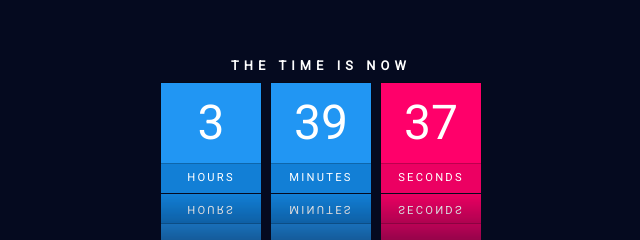
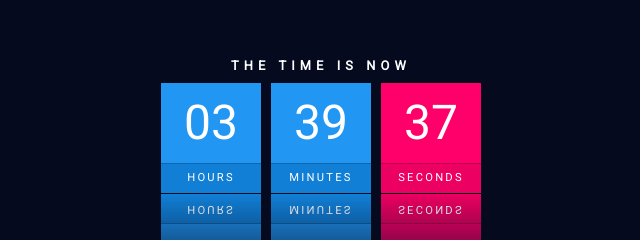
Before and after one commit to leodini/clock, a plain HTML site: page index.html in a window 1280 px wide. Shown: the part 280-520 px from the top of the page, 319-959 px from the left. Drawn offline with Linux system fonts and the light colour scheme.

Commit message:
added zero

```diff
--- a/index.html
+++ b/index.html
@@ -21,14 +21,23 @@
 
     <script>
 
+        function addZero(i){
+            if(i < 10){
+                i = '0' + i
+            }
+            return i
+        }
+
         function clock(){
             let hours = document.getElementById('hour')
             let minutes = document.getElementById('minutes')
             let seconds = document.getElementById('seconds')
 
-            let h = new Date().getHours()
-            let m = new Date().getMinutes()
-            let s = new Date().getSeconds()
+            let date = new Date()
+
+            let h = addZero(date.getHours())
+            let m = addZero(date.getMinutes())
+            let s = addZero(date.getSeconds())
 
             hours.innerHTML = h
             minutes.innerHTML = m
```
